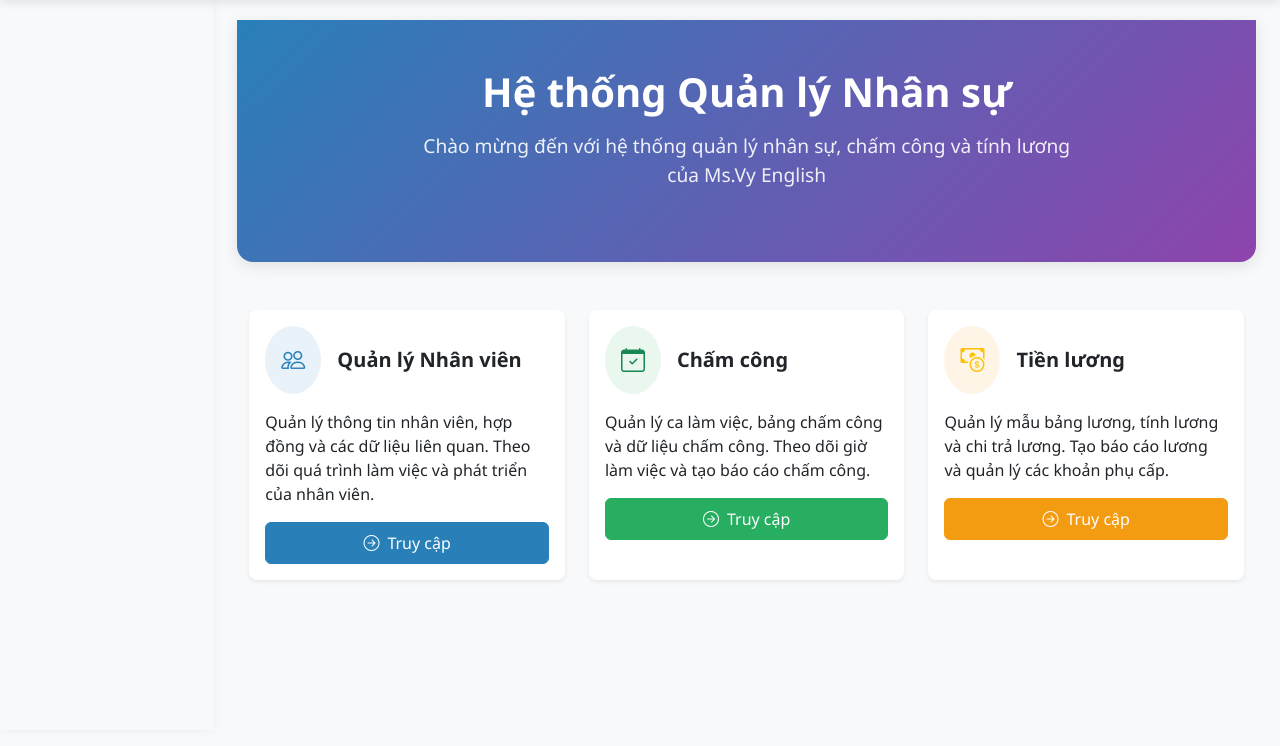
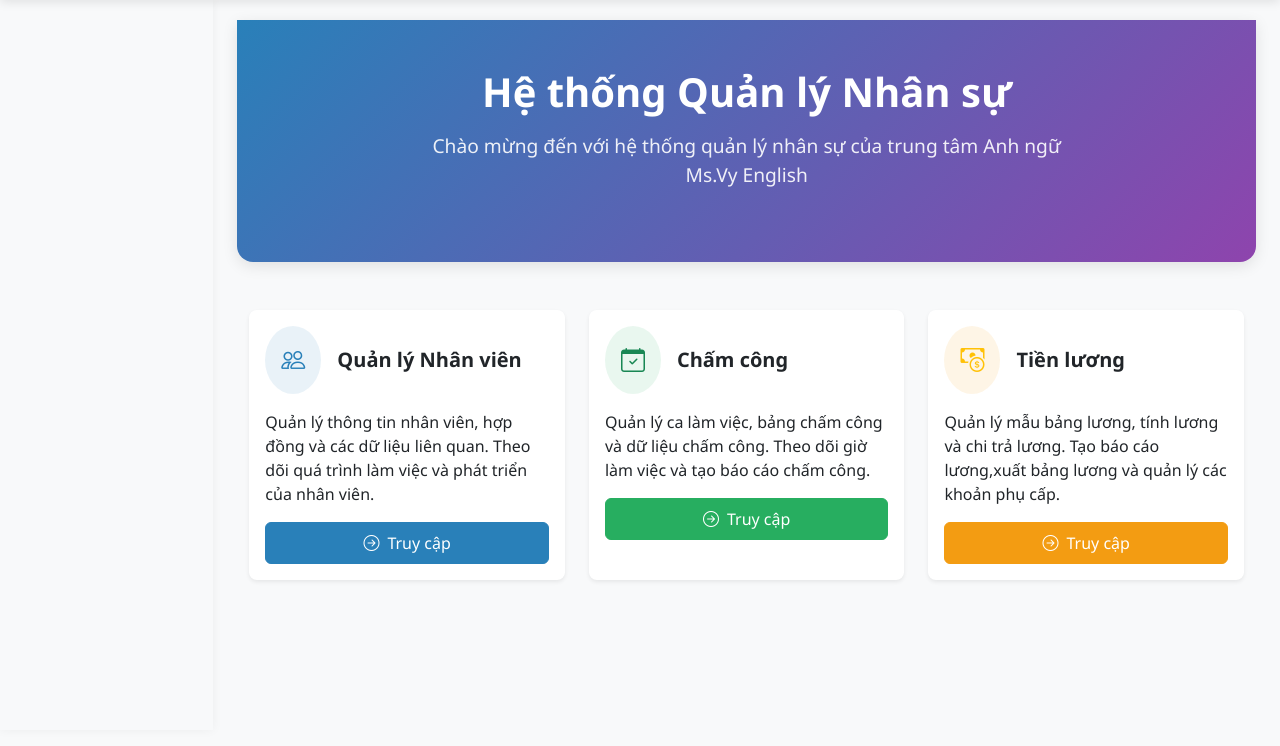
Before and after one commit to Tranthienvi/Nhom6_HRM, a Django app: page / in a window 1280 px wide. Shown: the part 78-824 px from the top of the page. Run offline with Django 4.2, Linux system fonts and the light colour scheme; the first user in the database is signed in.

Commit message:
Vi commit lần 2 đã xong nhân viên và trang chủ hehe

```diff
--- a/hr_management/templates/home.html
+++ b/hr_management/templates/home.html
@@ -46,7 +46,7 @@
         <div class="row align-items-center">
             <div class="col-lg-8 mx-auto text-center">
                 <h1 class="display-4">Hệ thống Quản lý Nhân sự</h1>
-                <p class="lead mb-4">Chào mừng đến với hệ thống quản lý nhân sự, chấm công và tính lương của Ms.Vy English</p>
+                <p class="lead mb-4">Chào mừng đến với hệ thống quản lý nhân sự của trung tâm Anh ngữ Ms.Vy English</p>
             </div>
         </div>
     </div>
@@ -102,7 +102,7 @@
                         </div>
                         <h5 class="card-title mb-0 fw-bold">Tiền lương</h5>
                     </div>
-                    <p class="card-text">Quản lý mẫu bảng lương, tính lương và chi trả lương. Tạo báo cáo lương và quản lý các khoản phụ cấp.</p>
+                    <p class="card-text">Quản lý mẫu bảng lương, tính lương và chi trả lương. Tạo báo cáo lương,xuất bảng lương và quản lý các khoản phụ cấp.</p>
                     <div class="d-grid gap-2">
                         <a href="{% url 'payroll_list' %}" class="btn btn-warning text-white">
                             <i class="bi bi-arrow-right-circle me-2"></i>Truy cập
```
Also changed, not shown: hr_management/employees/templates/employees/employee_list.html (+1 -11 lines), hr_management/db.sqlite3.
